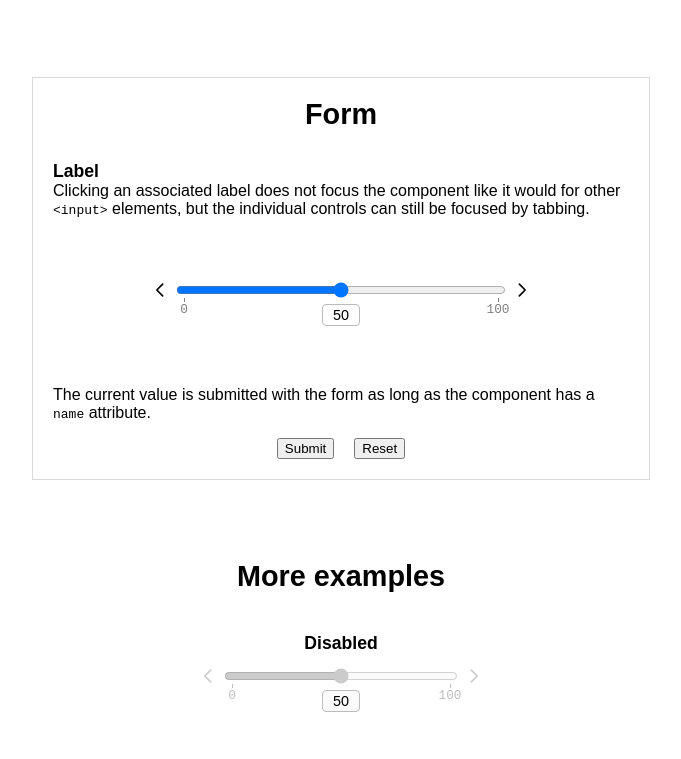
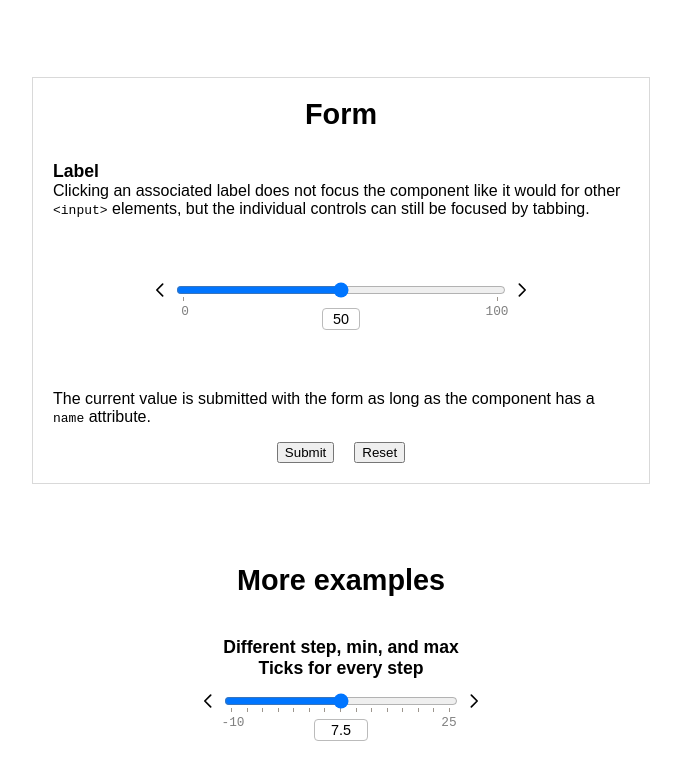
Before and after one commit to Alexander-Holm/enhanced-slider, a plain HTML site: page index.html in a window 1280 px wide. Shown: the part 146-905 px from the top of the page, without its empty margins (299-980 px from the left). Drawn offline with Linux system fonts and the light colour scheme.

Commit message:
Ticks for every step

```diff
--- a/enhanced-slider.js
+++ b/enhanced-slider.js
@@ -1,31 +1,58 @@
 export { EnhancedSlider }
+
+const componentName = "enhanced-slider"
 
 class EnhancedSlider extends HTMLElement{
     static formAssociated = true
-    // HTML elements
-     children = {
-        slider: undefined, inputBox: undefined,
-        buttons: { decrement: undefined, increment: undefined },
-        labels: { min: undefined, max: undefined }
-    }
     constructor(){
         super()
         this.connected = false
+        // internals is needed to set the value that is submitted with a form
         this.internals = this.attachInternals()
         this.attachShadow({mode: "open"})
+
+        const { slider, inputBox, ticks, buttons, labels } = this.children
+        this.#configureHTML(slider, inputBox, ticks, buttons, labels)
+        this.children.css.innerHTML = css
+    }
+
+    children = {
+        slider: document.createElement("input"),
+        inputBox: document.createElement("input"),
+        buttons: {
+            decrement: document.createElement("button"),
+            increment: document.createElement("button")
+        },
+        // This assignment creates a <div> with the properties min and max,
+        // that each holds a <span>, that can be accessed with this.children.labels.min
+        // This does not add them as children in the HTML, that has to be done later!
+        labels: Object.assign(
+            document.createElement("div"),
+            {
+                min: document.createElement("span"),
+                max: document.createElement("span")
+            }
+        ),
+        ticks: document.createElement("datalist"),
+        css: document.createElement("style")
     }
 
     // These functions ending with callback are custom element lifecycle callbacks.
     // They are not called from in here and needs to have these exact names.
     connectedCallback(){
-        this.createHTML()
-        this.readAttributes()
-        this.createCSS()
+        const { slider, inputBox, buttons, labels, ticks, css } = this.children
+        this.shadowRoot.append(buttons.decrement, slider, buttons.increment, inputBox, labels, ticks, css)
+        this.#initializeNumberProperties()
+        this.#initializeBooleanProperties()
+        // ticks should be set after min, max, and step
+        this.ticks = this.getAttribute("ticks") ?? "labels"
         this.connected = true
     }
     disconnectedCallback(){ this.connected = false }
     formResetCallback(){ this.value = this.defaultValue }
-    static observedAttributes = ["disabled", "value", "min", "max", "step"]
+    static numberAttributes = [ "value", "min", "max", "step" ]
+    static booleanAttributes = [ "disabled", "hide-labels" ]
+    static observedAttributes = [ ...EnhancedSlider.numberAttributes, ...EnhancedSlider.booleanAttributes, "ticks" ]
     attributeChangedCallback(name, oldValue, newValue){
         // attributeChangedCallback() will be called before connectedCallback(),
         // but the property setters requires HTML elements to exist.
@@ -36,24 +63,8 @@ class EnhancedSlider extends HTMLElement{
         this[name] = newValue
     }
 
-    #disabled
-    get disabled(){ return this.#disabled }
-    set disabled(unknown){
-        // Does not disable if attribute is set with the string "false".
-        // This is how <input> elements do it
-        if(unknown === null || unknown === false){
-            this.removeAttribute("disabled")
-            this.#disabled = false
-        }
-        else {
-            this.setAttribute("disabled", "")
-            this.#disabled = true
-        }
-        const { slider, inputBox, buttons } = this.children
-        slider.disabled = inputBox.disabled = buttons.decrement.disabled = buttons.increment.disabled = this.#disabled
-        this.#handleButtonState()
-    }
-
+    // No default values on the private fields!
+    // Everything needs to go through the setters.
     #value
     get value(){ return this.#value}
     set value(newValue){
@@ -89,12 +100,16 @@ class EnhancedSlider extends HTMLElement{
         if(min > max) this.max = this.#min
         this.#updateDecimalPrecision()
         this.#handleButtonState()
+        this.ticks = this.#ticks
         if(min > value) this.value = this.#min
     }
 
     #max
     get max(){ return this.#max }
     set max(newValue){
+        // Don't return if newValue === #max
+        // It should be possible to rerun the validation
+        // by calling this setter with the same value.
         if(this.#isNotNumber(newValue)) return
         const { slider, labels } = this.children
         // Change max to maximum value that can actually be set.
@@ -117,6 +132,7 @@ class EnhancedSlider extends HTMLElement{
         this.setAttribute("max", this.#max)
         this.#updateDecimalPrecision()
         this.#handleButtonState()
+        this.ticks = this.#ticks
         const { max, value } = this.#getPropertiesAsNumbers()
         if(value > max) this.value = this.#max
         // Recalculate to make sure value is a step between min and max
@@ -134,8 +150,104 @@ class EnhancedSlider extends HTMLElement{
         // Max needs to be recalculated so that all steps fit between min and max
         this.max = this.#max
         this.#updateDecimalPrecision()
+        this.ticks = this.#ticks
         // Recalculate to make sure value is a step between min and max
         this.value = this.#value
+    }
+
+    #hideLabels
+    get hideLabels(){ return this.#hideLabels }
+    // The code in attributeChangedCallback looks for a setter with the name of the attribute.
+    set ["hide-labels"](attributeValue){ this.hideLabels = attributeValue }
+    set hideLabels(boolean){
+        // Does not disable if attribute is set with the string "false".
+        // This is how <input> elements do it
+        if(boolean === null || boolean === false){
+            this.removeAttribute("hide-labels")
+            this.#hideLabels = false
+        }
+        else {
+            this.setAttribute("hide-labels", "")
+            this.#hideLabels = true
+        }
+        // Labels visibility is handled in CSS and is dependent on the HTML attribute
+    }
+
+    #disabled
+    get disabled(){ return this.#disabled }
+    set disabled(boolean){
+        // Does not disable if attribute is set with the string "false".
+        // This is how <input> elements do it
+        if(boolean === null || boolean === false){
+            this.removeAttribute("disabled")
+            this.#disabled = false
+        }
+        else {
+            this.setAttribute("disabled", "")
+            this.#disabled = true
+        }
+        const { slider, inputBox, buttons } = this.children
+        slider.disabled = inputBox.disabled = buttons.decrement.disabled = buttons.increment.disabled = this.#disabled
+        this.#handleButtonState()
+    }
+
+    #ticks
+    get ticks() { return this.#ticks }
+    /** @param {"labels" | "all" | "none" | null} value */
+    set ticks(value){
+        if(value === undefined) return
+        if(value === "none" || value === null){
+            // Disconnecting the <datalist> instead of removing all its <option>
+            this.children.slider.removeAttribute("list")
+            this.#ticks = null
+            this.removeAttribute("ticks")
+            return
+        }
+
+        const newTicks = []
+        this.children.slider.setAttribute("list", "ticks")
+        if(value === "labels"){
+            const min = document.createElement("option")
+            min.value = this.#min
+            const max = document.createElement("option")
+            max.value = this.#max
+            newTicks.push(min, max)
+        }
+        else if(value === "all"){
+            const { min, max, step } = this.#getPropertiesAsNumbers()
+            for(let tickValue = min; tickValue <= max; tickValue += step){
+                const option = document.createElement("option")
+                option.value = tickValue
+                newTicks.push(option)
+            }
+        }
+        this.#ticks = value
+        this.setAttribute("ticks", value)
+        this.children.ticks.replaceChildren(...newTicks)
+    }
+
+    #initializeNumberProperties(){
+        EnhancedSlider.numberAttributes.forEach(attribute => {
+            this[attribute] = this.getAttribute(attribute)
+        })
+        // This assigns default values if:
+        // - No attribute
+        // - Invalid attribute value
+        // - Property has not already been set in Javascript by user
+        this.min ??= 0
+        this.step ??= 1
+        this.max ??= 100
+        const { min, max } = this.#getPropertiesAsNumbers()
+        this.value ??= (min + max) / 2
+        this.defaultValue = this.value
+    }
+    #initializeBooleanProperties(){
+        EnhancedSlider.booleanAttributes.forEach(attribute => {
+            // Assign true if the attribute is present,
+            // otherwise keep the value if it has already been set in Javascript.
+            // If none are set it defaults to false.
+            this[attribute] = this.hasAttribute(attribute) || (this[attribute] === true)
+        })
     }
 
     #getPropertiesAsNumbers(){
@@ -182,13 +294,12 @@ class EnhancedSlider extends HTMLElement{
         else if(!this.disabled) increment.disabled = false
     }
 
+    #configureHTML(slider, inputBox, ticks, buttons, labels){
+        ticks.id = "ticks"
 
-
-    createHTML(){
-        const slider = this.children.slider = document.createElement("input")
         slider.type = "range"
         slider.part = "slider"
-        const inputBox = this.children.inputBox = document.createElement("input")
+        slider.setAttribute("list", ticks.id)
         inputBox.type = "text"
         inputBox.inputMode = "decimal"
         inputBox.autocomplete = "off"
@@ -200,24 +311,7 @@ class EnhancedSlider extends HTMLElement{
             this.dispatchEvent(new Event("change"))
         }
 
-        const labels = document.createElement("div")
-        labels.classList.add("labels")
-        for(const minOrMax of ["min", "max"]){
-            const label = document.createElement("div")
-            const tick = document.createElement("span")
-            const value = document.createElement("span")
-            const elements = Object.entries({ label, tick, value })
-            for (const [name, element] of elements) {
-                element.classList.add(name)
-                element.part = `${name} ${minOrMax}`
-            }
-            label.append(tick, value)
-            labels.append(label)
-            this.children.labels[minOrMax] = value
-        }
-
-        const decrement = this.children.buttons.decrement = document.createElement("button")
-        const increment = this.children.buttons.increment = document.createElement("button")
+        const { decrement, increment } = buttons
         decrement.part = "button decrement"
         increment.part = "button increment"
         const decrementIconSlot = document.createElement("slot")
@@ -236,130 +330,11 @@ class EnhancedSlider extends HTMLElement{
         new ButtonIntervalWrapper(decrement, () => buttonFunction(-1))
         new ButtonIntervalWrapper(increment, () => buttonFunction(1))
 
-        this.shadowRoot.append(decrement, slider, increment, inputBox, labels)
-    }
-
-    readAttributes(){
-        this.min = this.getAttribute("min")
-        this.max = this.getAttribute("max")
-        this.step = this.getAttribute("step")
-        this.value = this.getAttribute("value")
-        this.disabled = this.hasAttribute("disabled")
-        // Defaults if attributes are not valid.
-        // Can't be run on the same line with: getAttribute() ?? defaultValue
-        // because the attribute can be set with a value that does not pass the setter validation.
-        // Below values will be null/undefined if the attribute value is invalid or not set in HTML.
-        this.min ??= 0
-        this.max ??= 100
-        this.step ??= 1
-        const { min, max } = this.#getPropertiesAsNumbers()
-        this.value ??= (min + max) / 2
-        this.defaultValue = this.value
-    }
-
-    createCSS(){
-        const style = document.createElement("style")
-        this.shadowRoot.appendChild(style)
-        style.sheet.insertRule(`:host {
-            display: grid;
-            grid-template-columns: auto 1fr auto;
-            column-gap: 3px;
-            min-width: 10rem;
-            max-width: 24rem;
-            box-sizing: content-box;
-            margin-block: 10px;
-            color: light-dark(black, white);
-        }`)
-        style.sheet.insertRule(`:host([hidden]) {
-            display: none;
-        }`)
-        style.sheet.insertRule(`input[type = "range"] {
-            z-index: 3;
-            grid-row: 1;
-            grid-column: 2;
-            min-width: 0;
-            margin: 0;
-            padding: 0;
-        }`)
-        // Set width with Javascript
-        style.sheet.insertRule(`input[type = "text"] {
-            z-index: 2;
-            text-align: center;
-            font-size: 0.9rem;
-            padding: 2px;
-            box-sizing: content-box;
-            border: 1px solid;
-            border-color: light-dark(#bbb, #555);
-            border-radius: 4px;
-            color: inherit;
-            grid-row: 2;
-            grid-column: 2;
-            margin-inline: auto;
-            margin-top: 2px;
-        }`)
-        style.sheet.insertRule(`.labels {
-            grid-row: 2;
-            grid-column: 2;
-            display: flex;
-            justify-content: space-between;
-            align-items: start;
-            margin-inline: calc(8px + var(--labels-horizontal, 0px));
-            margin-top: calc(-4px + var(--labels-vertical, 0px));
-        }`)
-        style.sheet.insertRule(`:host(:disabled) > .labels {
-            opacity: 0.5;
-            color: gray;
-        }`)
-        // width:0 makes the ticks position perfectly mirrored
-        style.sheet.insertRule(`.label {
-            width: 0;
-            overflow: visible;
-            display: flex;
-            flex-direction: column;
-            justify-content: center;
-            align-items: center;
-            font-size: 0.8rem;
-            font-family: monospace;
-            color: gray;
-            & > .tick {
-                width: 1px;
-                height: 4px;
-                background-color: currentColor;
-                margin-bottom: 0px;
-            }
-            & > .value {
-                user-select: none;
-                -webkit-user-select: none;
-            }
-        }`)
-        // Needs the webkit specific properties!
-        style.sheet.insertRule(`button {
-            --size: 1.25em;
-            font-size: 1rem;
-            width: var(--size);
-            height: var(--size);
-            aspect-ratio: 1;
-            box-sizing: content-box;
-            padding: 2px;
-            margin: auto;
-            border: 0px;
-            border-radius: 4px;
-            background-color: transparent;
-            color: inherit;
-            display: flex;
-            justify-content: center;
-            align-items: center;
-            grid-row: 1;
-            user-select: none;
-            touch-action: none;
-            -webkit-user-select: none;
-            -webkit-touch-callout: none;
-            &:enabled:is(:hover, :active) { background-color: revert; }
-            &:disabled {
-                opacity: 0.4;
-                color: gray;
-            }
-        }`)
+        const { min, max } = labels
+        labels.classList.add("labels")
+        min.part = "label min"
+        max.part = "label max"
+        labels.append(min, max)
     }
 }
 
@@ -412,6 +387,7 @@ class ButtonIntervalWrapper{
         this.intervalIndex = 0
     }
 }
+
 // https://www.svgrepo.com/collection/humbleicons-oval-line-icons/2?search=chevron
 // MIT License
 const icons = {
@@ -427,4 +403,95 @@ const icons = {
     `,
 }
 
-customElements.define("enhanced-slider", EnhancedSlider)
+const css = `
+    :host {
+        display: grid;
+        grid-template-columns: auto 1fr auto;
+        column-gap: 3px;
+        min-width: 10rem;
+        max-width: 24rem;
+        box-sizing: content-box;
+        margin-block: 10px;
+        color: light-dark(black, white);
+    }
+    :host([hidden]) {
+        display: none;
+    }
+    input[type = "range"] {
+        z-index: 3;
+        grid-row: 1;
+        grid-column: 2;
+        min-width: 0;
+        margin: 0;
+        padding: 0;
+    }
+    /* Set width with Javascript */
+    input[type = "text"] {
+        z-index: 2;
+        grid-area: 2/2;
+        text-align: center;
+        font-size: 0.9rem;
+        padding: 2px;
+        box-sizing: content-box;
+        border: 1px solid light-dark(#bbb, #555);
+        border-radius: 4px;
+        color: inherit;
+        margin: auto;
+        margin-top: 6px;
+    }
+    .labels {
+        grid-row: 2;
+        grid-column: 2;
+        margin-bottom: auto;
+        margin-top: 2px;
+        display: flex;
+        justify-content: space-between;
+        font-family: monospace;
+        font-size: 0.8rem;
+        color: gray;
+        & > span {
+            /* Magic number */
+            width: 18px;
+            display: flex;
+            justify-content: center;
+            user-select: none;
+        }
+    }
+    :host(:disabled) > .labels {
+        opacity: 0.5;
+        color: gray;
+    }
+    :host([hide-labels]) > .labels {
+        display: none;
+    }
+    button {
+        --size: 1.25em;
+        font-size: 1rem;
+        width: var(--size);
+        height: var(--size);
+        aspect-ratio: 1;
+        box-sizing: content-box;
+        padding: 2px;
+        margin: auto;
+        border: 0px;
+        border-radius: 4px;
+        background-color: transparent;
+        color: inherit;
+        display: flex;
+        justify-content: center;
+        align-items: center;
+        grid-row: 1;
+        user-select: none;
+        touch-action: none;
+        /* Needs the webkit specific properties! */
+        -webkit-user-select: none;
+        -webkit-touch-callout: none;
+        &:enabled:is(:hover, :active) { background-color: revert; }
+        &:disabled {
+            opacity: 0.4;
+            color: gray;
+        }
+    }
+`
+
+customElements.define(componentName, EnhancedSlider)
--- a/index.html
+++ b/index.html
@@ -114,8 +114,11 @@
     <section id="more-examples">
         <h2>More examples</h2>
         <div>
-            <label for="disabled">Disabled</label>
-            <enhanced-slider id="disabled" disabled></enhanced-slider>
+            <label for="attributes">
+                Different step, min, and max<br>
+                Ticks for every step
+            </label>
+            <enhanced-slider id="attributes" step="2.5" min="-10" max="25" ticks="all"></enhanced-slider>
         </div>
         <div class="dark-mode">
             <label for="dark-mode">Dark & light mode</label>
@@ -129,8 +132,12 @@
             </enhanced-slider>
         </div>
         <div>
-            <label for="attributes">Different step, min, and max</label>
-            <enhanced-slider id="attributes" step="2.5" min="-10" max="25"></enhanced-slider>
+            <label for="disabled">Disabled</label>
+            <enhanced-slider id="disabled" disabled></enhanced-slider>
+        </div>
+        <div>
+            <label for="hide-labels">Without min and max labels</label>
+            <enhanced-slider id="hide-labels" ticks="none" hide-labels ></enhanced-slider>
         </div>
     </section>
 </body>
```
